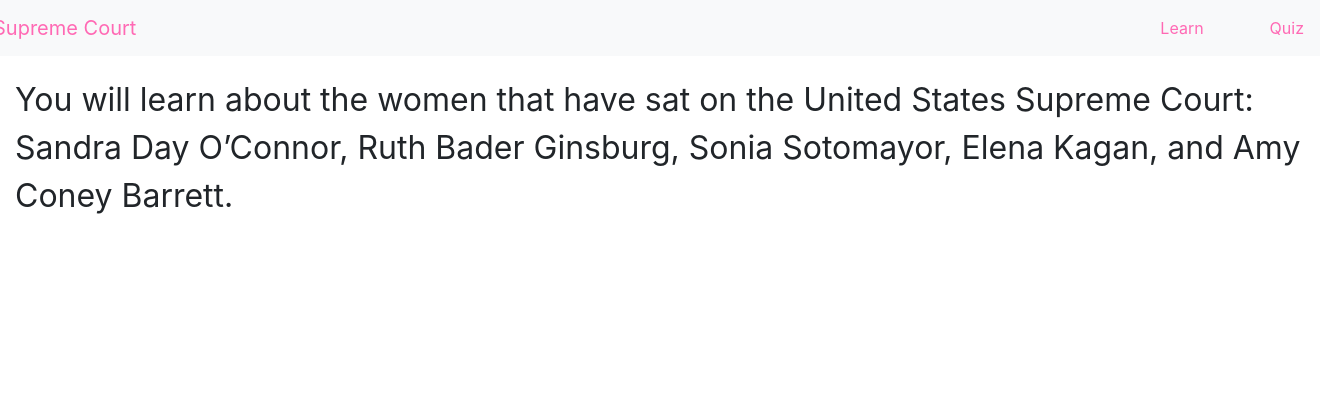
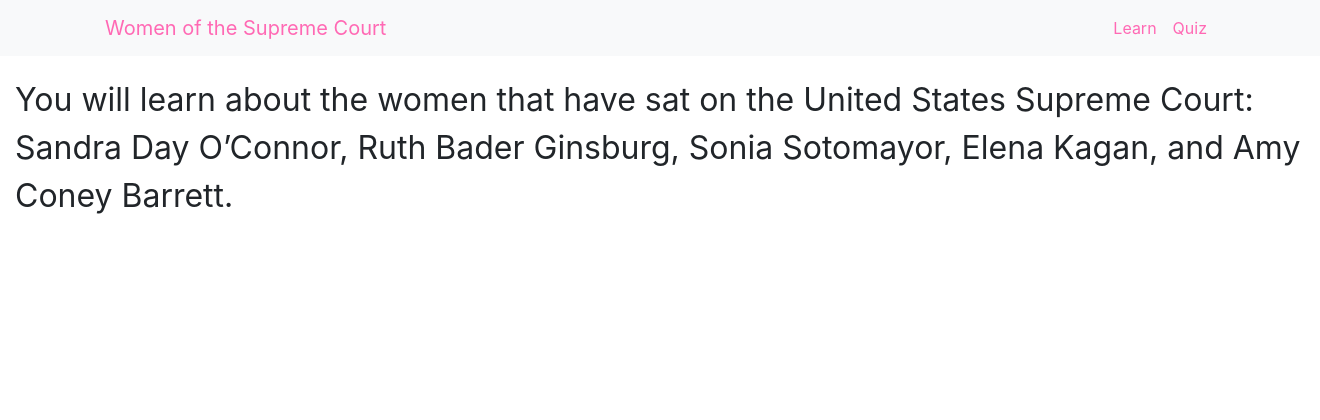
Before and after one commit to KenXiong123/UI_Final_Project, a Flask app: page /learn in a window 1320 px wide. Shown: the top 420 px of the page. Run offline with Flask 2, Linux system fonts and the light colour scheme; some libraries are stand-ins or nearby versions.

Commit message:
got rid of collapse links

```diff
--- a/static/main.css
+++ b/static/main.css
@@ -1,15 +1,14 @@
 .navbar-brand{
   color: #ff69b4;
-  margin-left: -250px;
 }
 .nav-link{
   color: #ff69b4;
 }
 #learn_nav{
-  margin-left: 1000px;
+  float: right;
 }
 #quiz_nav{
-  margin-left: 50px;
+  float: right;
 }
 .homepage-spacer{
   margin-top: 200px;
--- a/templates/layout.html
+++ b/templates/layout.html
@@ -29,12 +29,10 @@
     <button class="navbar-toggler" type="button" data-bs-toggle="collapse" data-bs-target="#navbarNavAltMarkup" aria-controls="navbarNavAltMarkup" aria-expanded="false" aria-label="Toggle navigation">
       <span class="navbar-toggler-icon"></span>
     </button>
-    <div class="collapse navbar-collapse" id="navbarNavAltMarkup">
-      <div class="navbar-nav" id="search_div">
+    <div class="navbar-nav" id="search_div">
         <!-- <input type="submit" id="search_button"> -->
         <a class="nav-link" id ="learn_nav" href="/learn">Learn</a>
         <a class="nav-link" id ="quiz_nav" href="/quiz_intro">Quiz</a>
-      </div>
     </div>
   </div>
 </nav>
```
